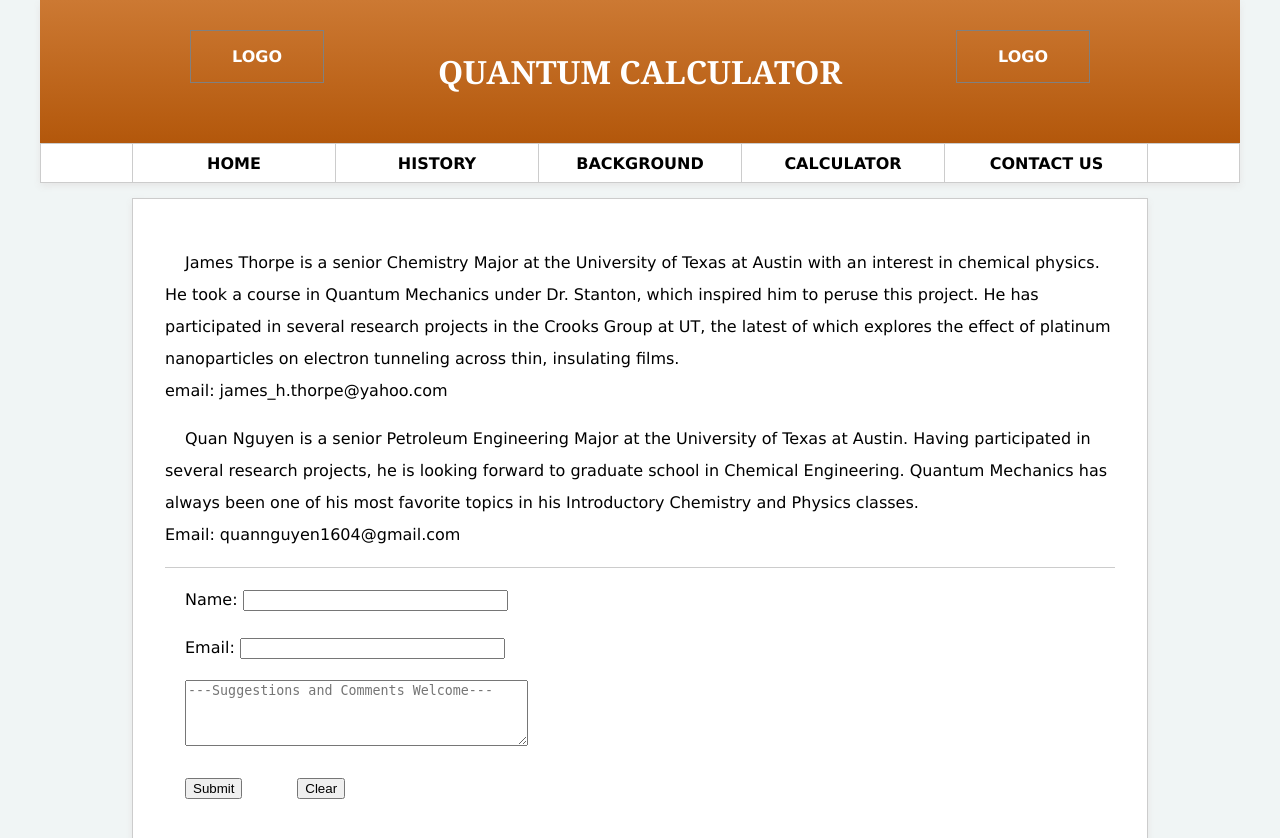
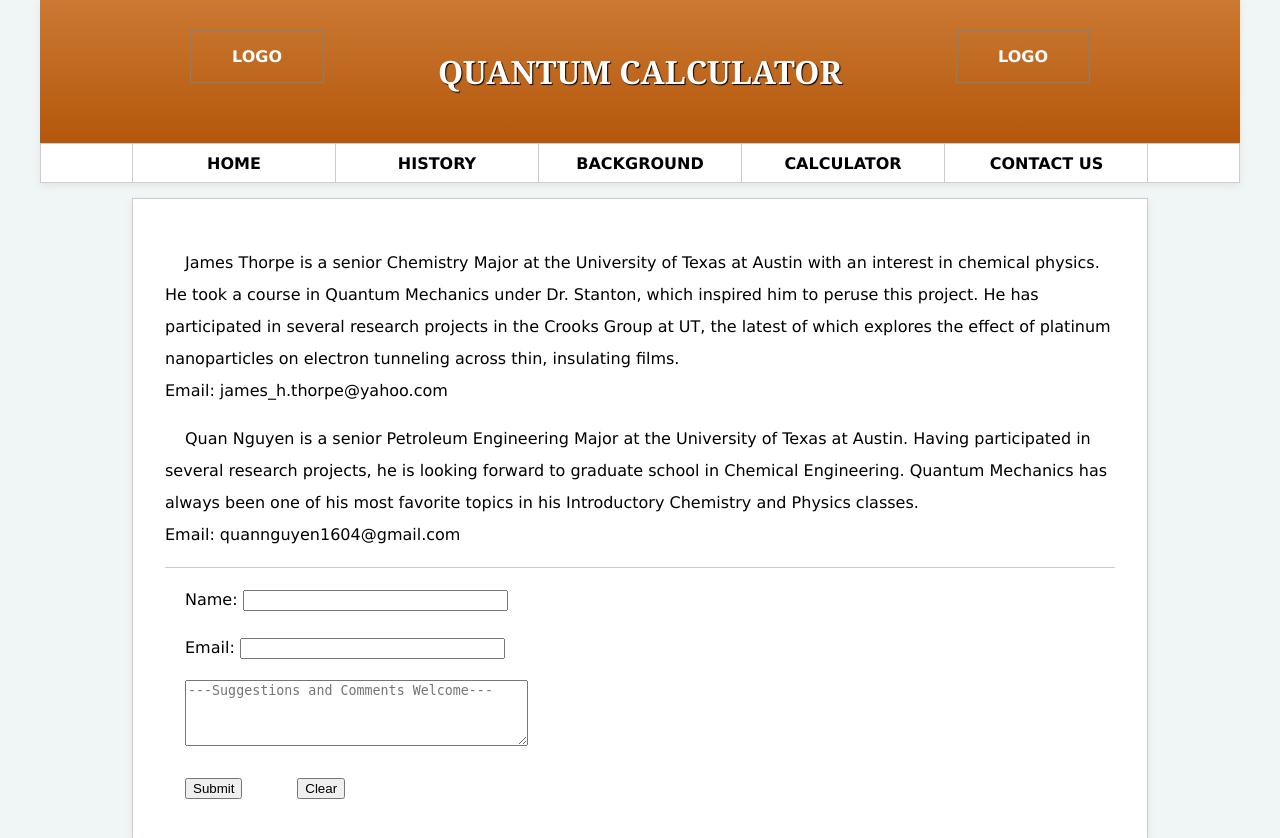
Before and after one commit to jht585/QuantumCalculator, a PHP site: page /ContactUs.html in a window 1280 px wide. Shown: the top 838 px of the page. Run offline with PHP 8.4, Linux system fonts and the light colour scheme.

Commit message:
added shadow effect on title for Contact Us page, also capitalized "email" to "Email"

```diff
--- a/ContactCSS.css
+++ b/ContactCSS.css
@@ -28,6 +28,7 @@ body {background-color: #F0F5F5;}
   padding: 50px;
   font-size: xx-large;
   font-family: Georgia, serif;
+  text-shadow: 1px 1px 1px black;
 }
 
 #logo2 {
--- a/ContactUs.html
+++ b/ContactUs.html
@@ -50,7 +50,7 @@
 
     <!-- Forms: Name, Email, Suggestions, Appreciative Comments, Gripes -->
   <div id="c1">
-    <p>James Thorpe is a senior Chemistry Major at the University of Texas at Austin with an interest in chemical physics. He took a course in Quantum Mechanics under Dr. Stanton, which inspired him to peruse this project. He has participated in several research projects in the Crooks Group at UT, the latest of which explores the effect of platinum nanoparticles on electron tunneling across thin, insulating films. <br> email: james_h.thorpe@yahoo.com</p>
+    <p>James Thorpe is a senior Chemistry Major at the University of Texas at Austin with an interest in chemical physics. He took a course in Quantum Mechanics under Dr. Stanton, which inspired him to peruse this project. He has participated in several research projects in the Crooks Group at UT, the latest of which explores the effect of platinum nanoparticles on electron tunneling across thin, insulating films. <br> Email: james_h.thorpe@yahoo.com</p>
     <p>Quan Nguyen is a senior Petroleum Engineering Major at the University of Texas at Austin. Having participated in several research projects, he is looking forward to graduate school in Chemical Engineering. Quantum Mechanics has always been one of his most favorite topics in his Introductory Chemistry and Physics classes. <br>Email: quannguyen1604@gmail.com</p>
   </div>
 
```
